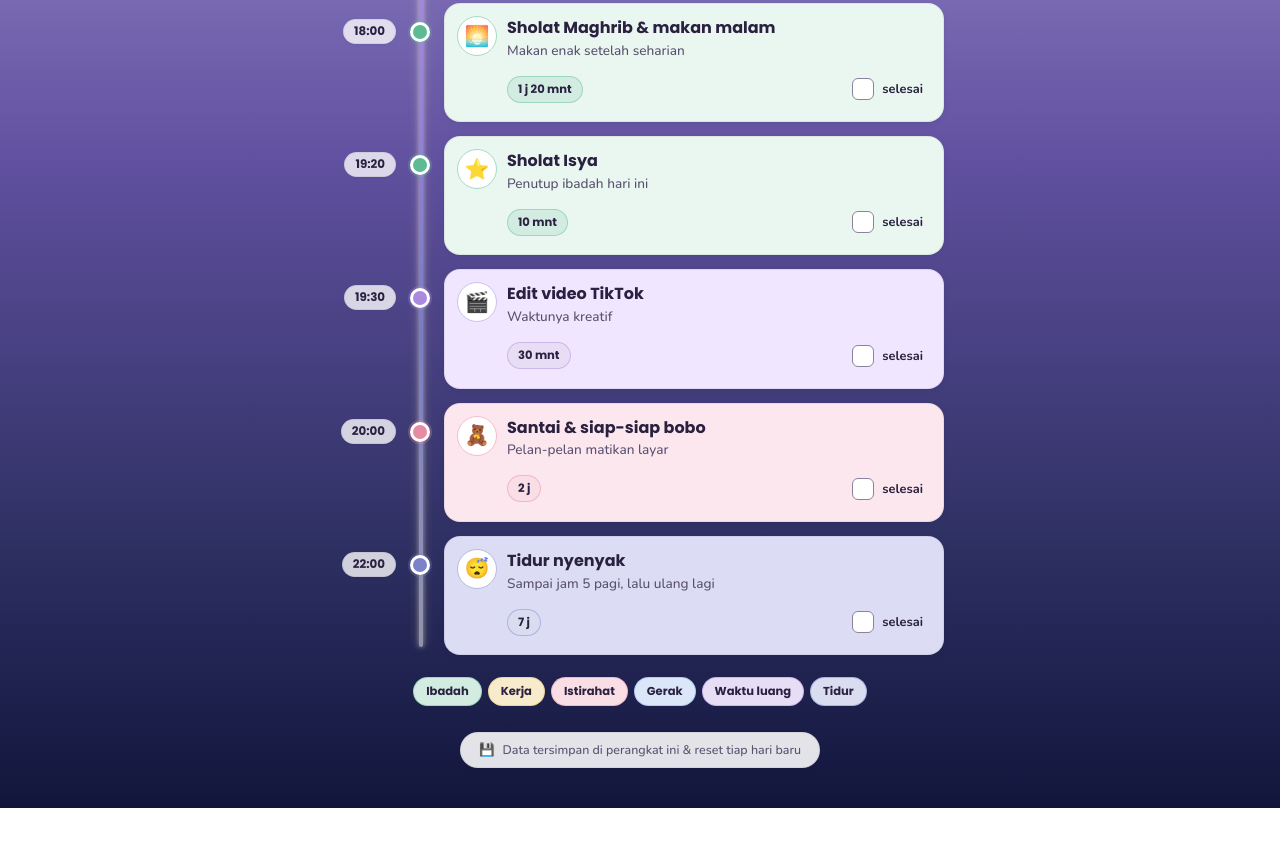
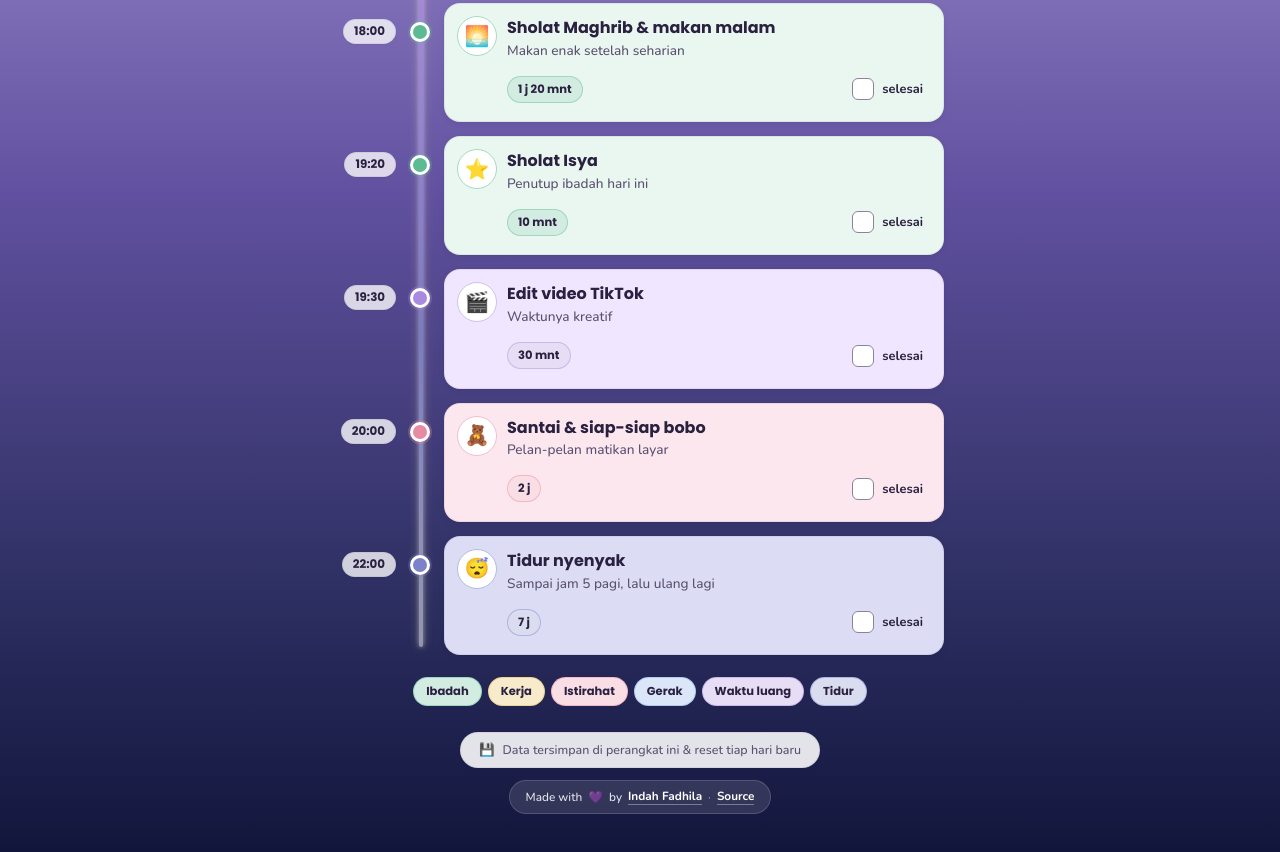
Before and after one commit to IndahFadhila/My-Daily-Schedule, a plain HTML site: page index.html in a window 1280 px wide. Shown: the part 1516-2368 px from the top of the page. Before the commit the page ends 2324 px from the top, so only its background shows below. Drawn offline with nearby package versions, Linux system fonts and the light colour scheme.

Commit message:
Add MIT LICENSE + credit attribution buat public repo
- LICENSE file (MIT, copyright Indah Fadhila 2026)
- Copyright banner comment di index.html, styles.css, app.js, sw.js
- Credit pill di UI: "Made with 💜 by Indah Fadhila · Source"
- README section lisensi & atribusi + license badge
- Bump SW ke v10

```diff
--- a/app.js
+++ b/app.js
@@ -1,3 +1,9 @@
+/*!
+ * Indah's Daily
+ * Copyright (c) 2026 Indah Fadhila
+ * Source: https://github.com/IndahFadhila/My-Daily-Schedule
+ * Licensed under MIT (see LICENSE)
+ */
 (function(){
   'use strict';
 
--- a/index.html
+++ b/index.html
@@ -1,4 +1,10 @@
 <!DOCTYPE html>
+<!--
+  Indah's Daily
+  Copyright (c) 2026 Indah Fadhila
+  Source: https://github.com/IndahFadhila/My-Daily-Schedule
+  Licensed under MIT (see LICENSE)
+-->
 <html lang="id">
 <head>
 <meta charset="UTF-8">
@@ -94,6 +100,12 @@
     <span aria-hidden="true">💾</span>
     Data tersimpan di perangkat ini &amp; reset tiap hari baru
   </footer>
+  <div class="credit-pill">
+    Made with <span aria-hidden="true">💜</span> by
+    <a href="https://github.com/IndahFadhila" target="_blank" rel="noopener noreferrer">Indah Fadhila</a>
+    <span aria-hidden="true">·</span>
+    <a href="https://github.com/IndahFadhila/My-Daily-Schedule" target="_blank" rel="noopener noreferrer">Source</a>
+  </div>
 </main>
 
 <div class="modal-backdrop" id="modalBackdrop" hidden>
--- a/styles.css
+++ b/styles.css
@@ -1,3 +1,9 @@
+/*!
+ * Indah's Daily
+ * Copyright (c) 2026 Indah Fadhila
+ * Source: https://github.com/IndahFadhila/My-Daily-Schedule
+ * Licensed under MIT (see LICENSE)
+ */
 :root{
   --ink:#2A2140;
   --ink-soft:#5A5170;
@@ -593,6 +599,39 @@ li.item.done h2{text-decoration:line-through}
   text-align:center;
 }
 
+/* ---------- credit pill ---------- */
+.credit-pill{
+  display:flex;
+  align-items:center;
+  justify-content:center;
+  gap:6px;
+  flex-wrap:wrap;
+  margin:12px auto 0;
+  padding:8px 16px;
+  max-width:fit-content;
+  border-radius:999px;
+  background:rgba(255,255,255,0.12);
+  backdrop-filter:blur(10px);
+  -webkit-backdrop-filter:blur(10px);
+  border:1px solid rgba(255,255,255,0.16);
+  font-size:.74rem;
+  color:rgba(255,255,255,0.88);
+  line-height:1.2;
+}
+.credit-pill a{
+  color:#fff;
+  text-decoration:none;
+  font-weight:700;
+  border-bottom:1px solid rgba(255,255,255,0.35);
+  padding-bottom:1px;
+}
+.credit-pill a:hover{
+  border-bottom-color:rgba(255,255,255,0.85);
+}
+.credit-pill span[aria-hidden="true"]{
+  opacity:0.6;
+}
+
 /* ---------- modal ---------- */
 .modal-backdrop{
   position:fixed; inset:0;
```
Also changed, not shown: sw.js (+9 -2 lines), README.md, 1 other file.
